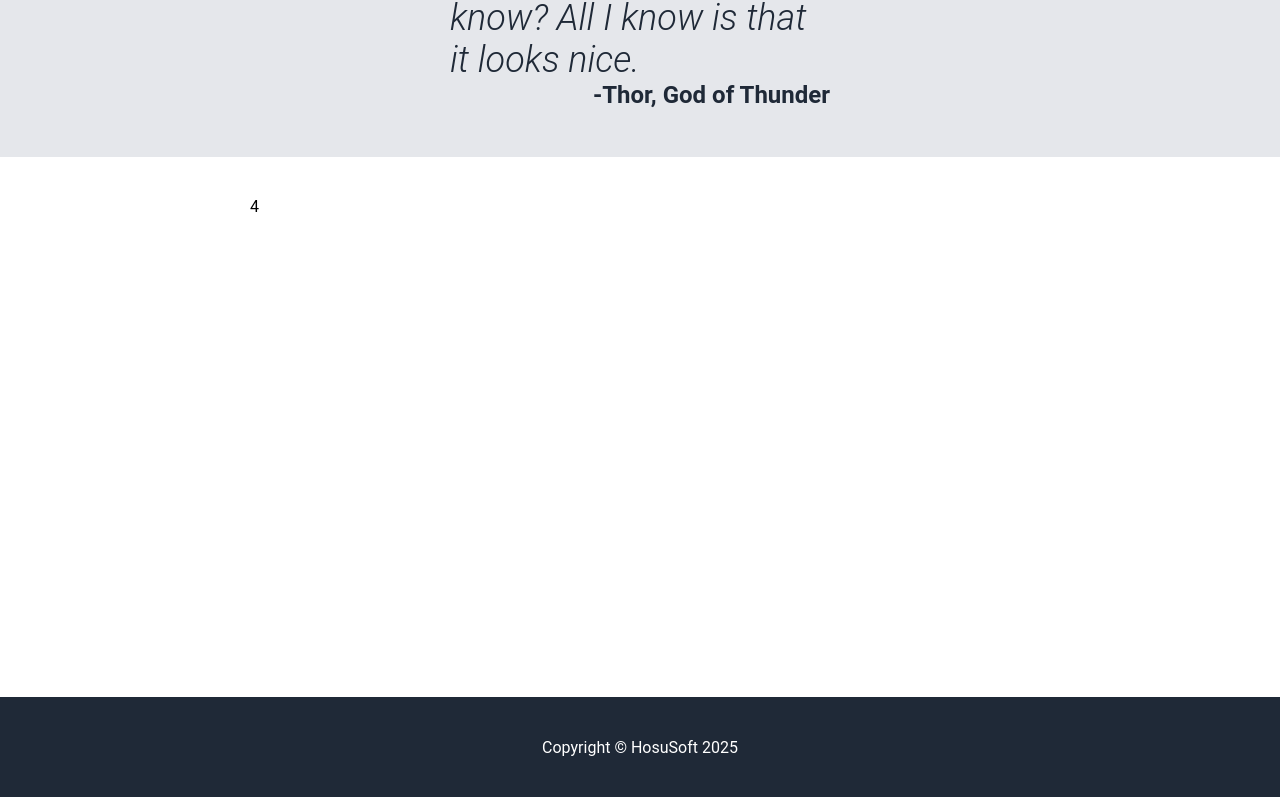
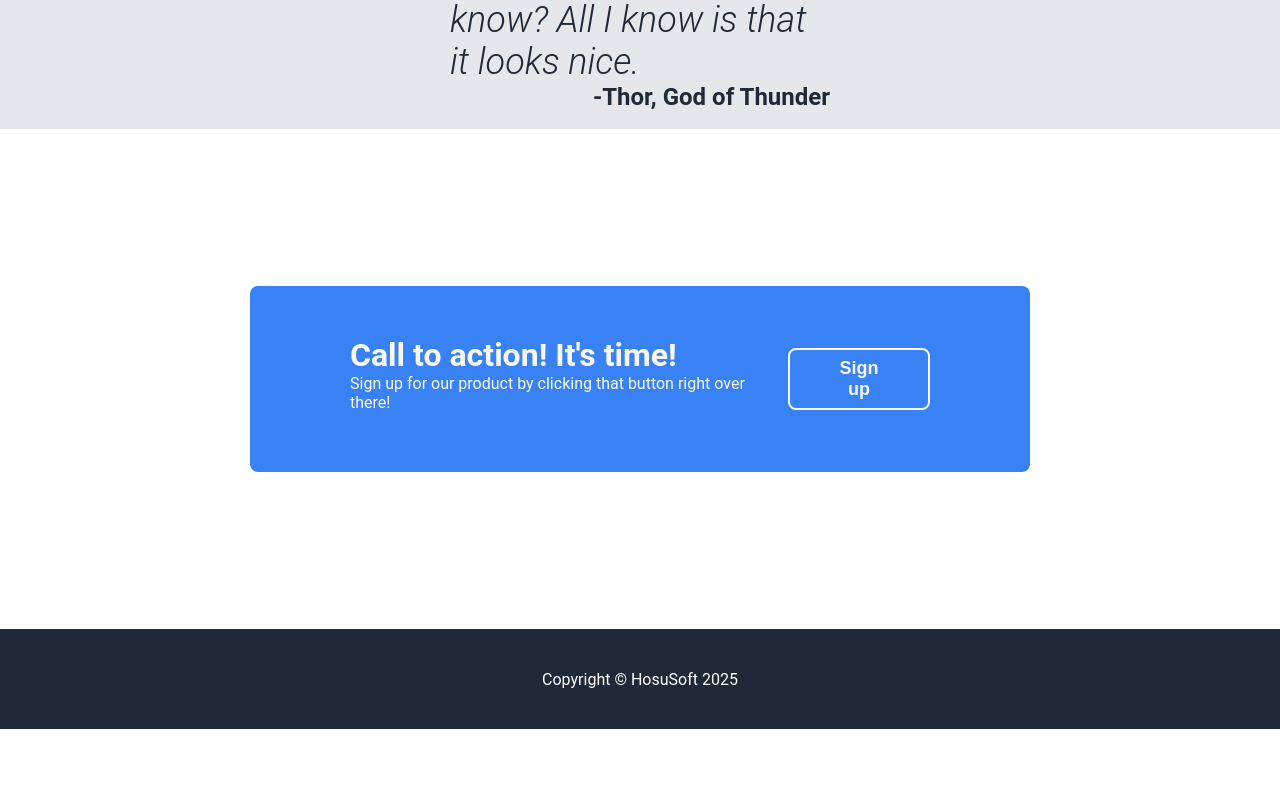
Before and after one commit to hosuNab/project-landing-page, a plain HTML site: page index.html in a window 1280 px wide. Shown: the part 1443-2240 px from the top of the page. After the commit the page ends 2172 px from the top, so only its background shows below. Drawn offline with Linux system fonts and the light colour scheme.

Commit message:
Add final container with content (container 4)
Added final piece of content between header and footer. Sign up text and
a button to get people to join my scheme.

```diff
--- a/index.html
+++ b/index.html
@@ -22,7 +22,7 @@
             <h1 class="hero-text">This website is a showcase of mediocre skill</h1>
             <p class="hero-subtext">When you put a little effort into it, you might just learn a thing or two about
                 webdesign. Or master it, like I obviously have. Big brain!</p>
-            <button class="sign-up">
+            <button class="sign-up-button">
                 <a href="#">Sign up</a>
             </button>
         </div>
@@ -55,7 +55,17 @@
         <p class="quote">This is an inspiring quote, or a testimonial from a customer. Maybe it's just filling up space, or maybe people will actually read it. Who know? All I know is that it looks nice.</p>
         <p class="author">-Thor, God of Thunder</p>
     </div>
-    <div class="container-4">4</div>
+    <div class="container-4">
+        <div class="action-box">
+            <div>
+                <h1 class="call-to-action">Call to action! It's time!</h1>
+                <p class="sign-up-text">Sign up for our product by clicking that button right over there!</p>
+            </div>
+            <button class="sign-up-button">
+                <a href="#">Sign up</a>
+            </button>
+        </div>
+    </div>
     <div class="footer">
         Copyright &#169; HosuSoft 2025
     </div>
--- a/style.css
+++ b/style.css
@@ -10,9 +10,9 @@ body {
 .container-2,
 .container-3,
 .container-4 {
-    height: 460px;
     display: flex;
-    padding: 40px 250px;
+    padding: 50px 250px;
+    min-height: 400px;
 }
 
 .header {
@@ -21,7 +21,7 @@ body {
     align-items: center;
     padding: 16px 250px;
     background-color: #1F2937;
-    color: white;
+    color: #F9FAF8;
 }
 
 .logo {
@@ -39,7 +39,7 @@ ul {
 
 a {
     text-decoration: none;
-    color: white;
+    color: #F9FAF8;
 }
 
 .container-1 {
@@ -61,7 +61,7 @@ a {
     color: #E5E7EB;
 }
 
-.sign-up {
+.sign-up-button {
     background-color: #3882F6;
     color: #F9FAF8;
     font-size: 18px;
@@ -135,6 +135,32 @@ a {
     text-align: right;
 }
 
+.container-4 {
+    justify-content: center;
+    align-items: center;
+}
+
+.action-box {
+    display: flex;
+    justify-content: space-between;
+    background-color: #3882F6;
+    border-radius: 8px;
+    color: #F9FAF8;
+    padding: 50px 100px;
+    flex: 1 1 10px;
+}
+
+.call-to-action,
+.sign-up-text {
+    margin: 0;
+}
+
+.action-box .sign-up-button {
+    border-width: 2px;
+    border-color: #F9FAF8;
+    border-style: solid;
+}
+
 .footer {
     display: flex;
     justify-content: center;
```
